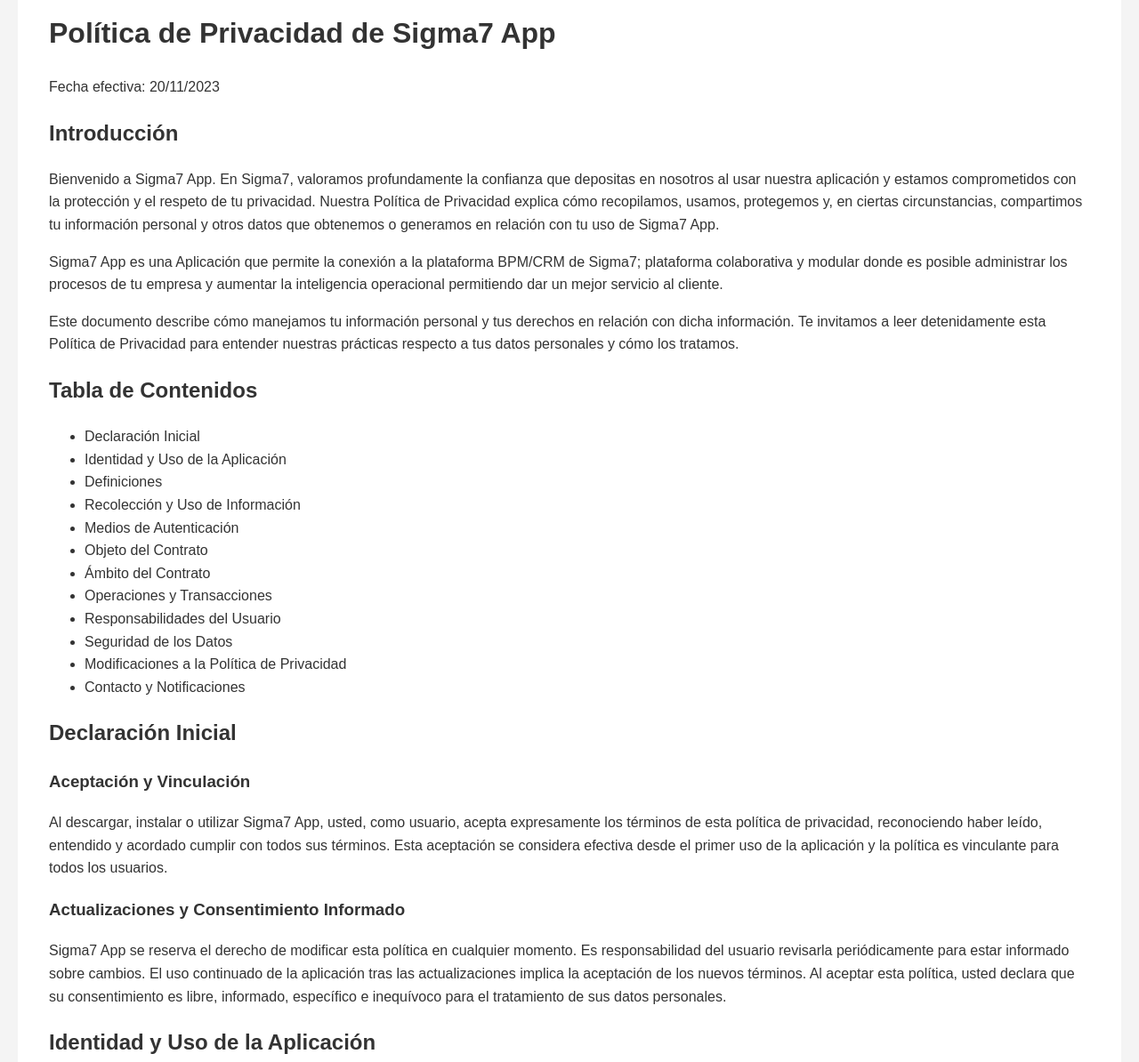
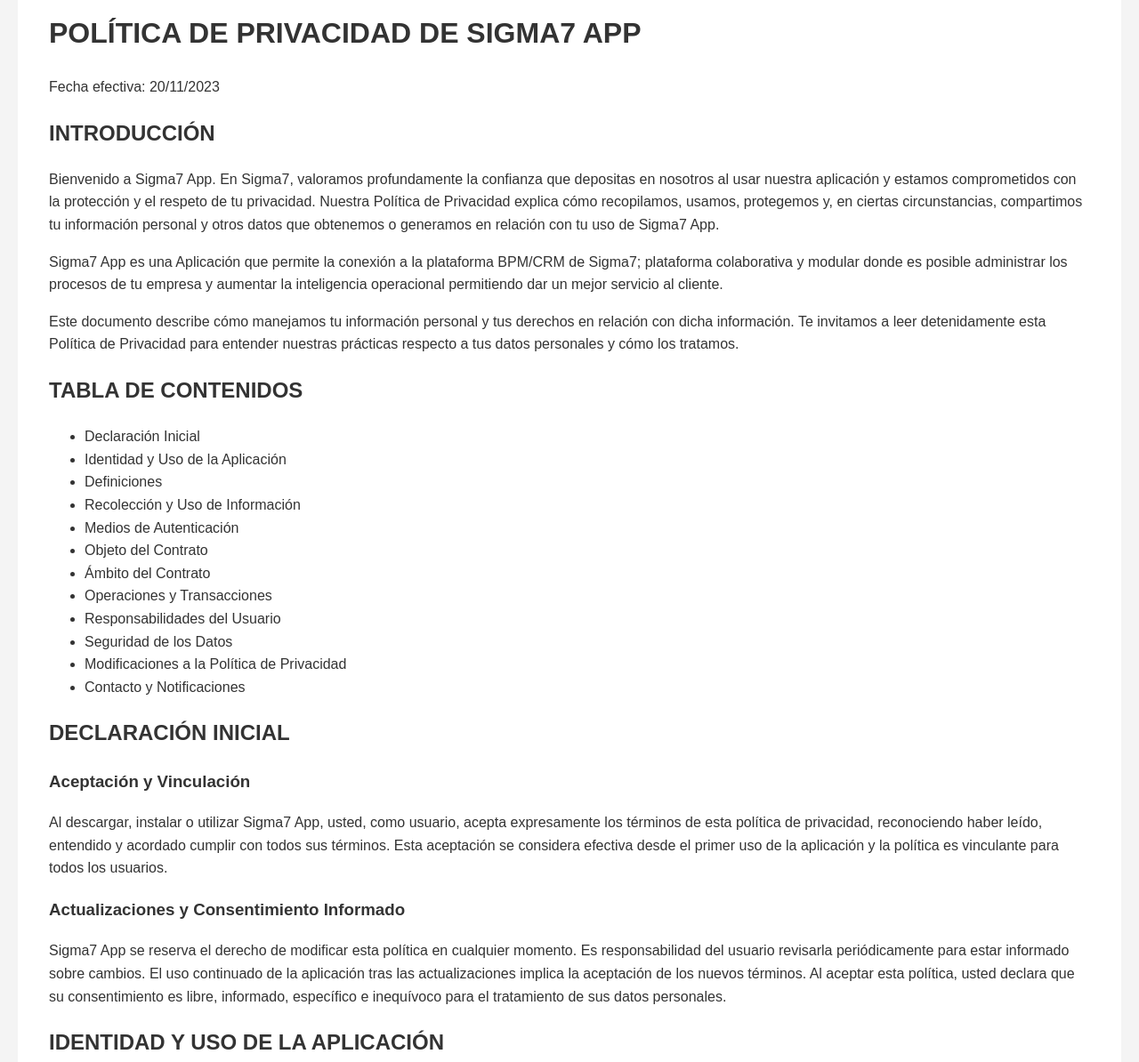
Before and after one commit to BDGpublicacionesMoviles/BDGpublicacionesMoviles.github.io, a plain HTML site: page index.html in a window 1280 px wide. Shown: the part 180-1374 px from the top of the page at 89% size. Drawn offline with Linux system fonts and the light colour scheme.

Commit message:
Prueba de negritas

```diff
--- a/index.html
+++ b/index.html
@@ -103,14 +103,19 @@
             </nav>
         </div>
     </header>
-
-    <!-- CONTENIDO COMIENZA ACÁ -->
-
     <div class="container policy">
-        <h1>Política de Privacidad de Sigma7 App</h1>
+        <h1>
+            <b>
+                POLÍTICA DE PRIVACIDAD DE SIGMA7 APP
+            </b>
+        </h1>
         <p>Fecha efectiva: 20/11/2023</p>
 
-        <h2>Introducción</h2>
+        <h2>
+            <b>
+                INTRODUCCIÓN
+            </b>
+        </h2>
         <p>Bienvenido a Sigma7 App. En Sigma7, valoramos profundamente la confianza que depositas en nosotros al usar
             nuestra aplicación y estamos comprometidos con la protección y el respeto de tu privacidad. Nuestra Política
             de Privacidad explica cómo recopilamos, usamos, protegemos y, en ciertas circunstancias, compartimos tu
@@ -123,7 +128,7 @@
             respecto a tus datos personales y cómo los tratamos.</p>
 
 
-        <h2>Tabla de Contenidos</h2>
+        <h2>TABLA DE CONTENIDOS</h2>
         <ul>
             <li>Declaración Inicial</li>
             <li>Identidad y Uso de la Aplicación</li>
@@ -139,7 +144,7 @@
             <li>Contacto y Notificaciones</li>
         </ul>
 
-        <h2>Declaración Inicial</h2>
+        <h2>DECLARACIÓN INICIAL</h2>
         <h3>Aceptación y Vinculación</h3>
         <p>Al descargar, instalar o utilizar Sigma7 App, usted, como usuario, acepta expresamente los términos de esta
             política de privacidad, reconociendo haber leído, entendido y acordado cumplir con todos sus términos. Esta
@@ -155,7 +160,7 @@
             personales.</p>
 
 
-        <h2>Identidad y Uso de la Aplicación</h2>
+        <h2>IDENTIDAD Y USO DE LA APLICACIÓN</h2>
         <h3>Identificación del Usuario</h3>
         <p>La identidad del usuario en Sigma7 App se verifica a través de medios de autenticación seguros, como
             instancia, nombre de usuario y contraseña. Estos medios de autenticación aseguran que las acciones
@@ -174,7 +179,7 @@
             la aplicación puede resultar en la suspensión o terminación del acceso del usuario.</p>
 
 
-        <h2>Definiciones</h2>
+        <h2>DEFINICIONES</h2>
         <h3>Datos Personales</h3>
         <p>Cualquier información relacionada con una persona identificada o identificable que utilice Sigma7 App. Esto
             incluye, pero no se limita a, nombre, correo electrónico, información empresarial, y cualquier otro dato que
@@ -213,7 +218,7 @@
             restricciones y obligaciones establecidas en esta política de privacidad.</p>
 
         <!-- Sección Recolección y Uso de Información -->
-        <h2>Recolección y Uso de Información</h2>
+        <h2>RECOLECCIÓN Y USO DE INFORMACIÓN</h2>
         <h3>Recolección de Información</h3>
         <ul>
             <li>Verificación de Credenciales: Al iniciar sesión en Sigma7 App, se verifica la identidad del usuario
@@ -242,7 +247,7 @@
 
 
         <!-- Sección Medios de Autenticación -->
-        <h2>Medios de Autenticación</h2>
+        <h2>MEDIOS DE AUTENTICACIÓN</h2>
         <h3>Autenticación del Usuario</h3>
         <ul>
             <li>Autenticación Segura: Los medios de autenticación en Sigma7 App, que incluyen el nombre de usuario y la
```
